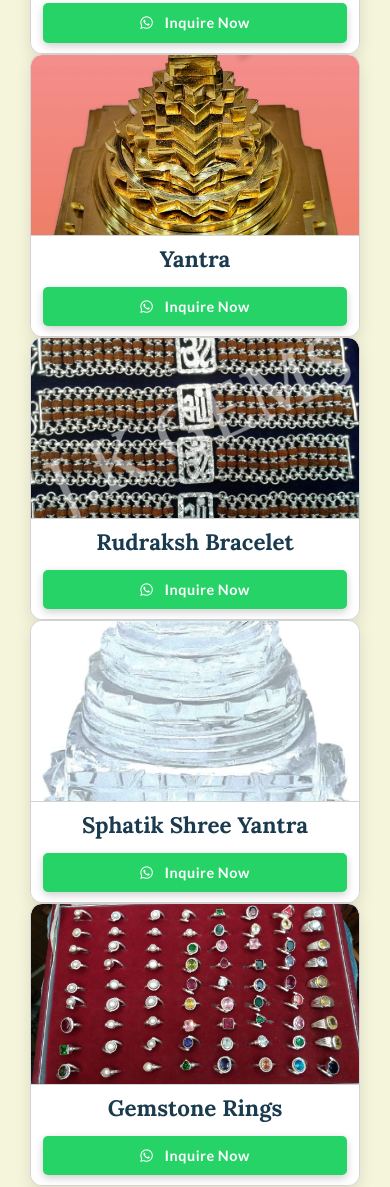
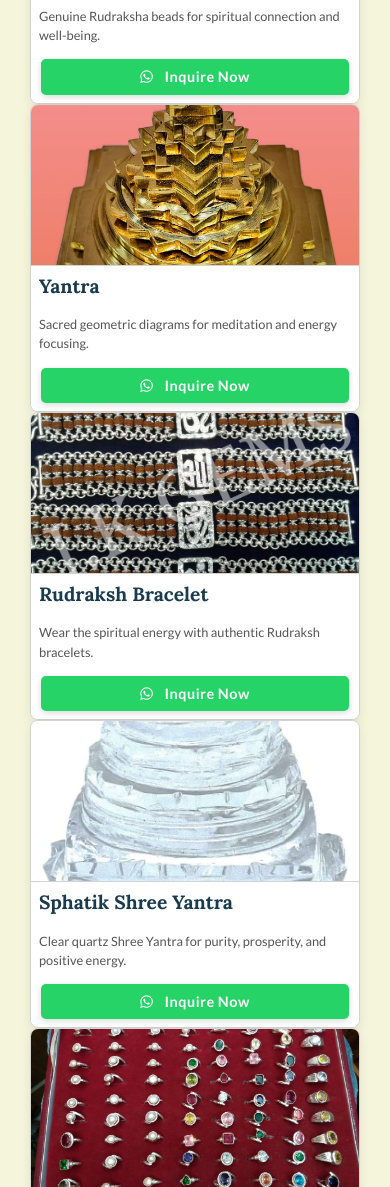
Before and after one commit to Jk-gems/JK-gems, a plain HTML site: page index.html in a window 390 px wide. Shown: the part 2390-3577 px from the top of the page. Drawn offline with Linux system fonts and the light colour scheme.

Commit message:
Update index.html

```diff
--- a/index.html
+++ b/index.html
@@ -308,77 +308,85 @@
         }
 
         .product {
-            /* REFINED CARD STYLE */
+            /* REFINED CARD STYLE - Amazon-like adjustments */
             border: 1px solid var(--border-neutral); /* Add a subtle border */
             padding: 0; /* Remove padding from card itself */
-            text-align: center;
+            text-align: left; /* Align text left like Amazon */
             background-color: var(--card-bg); /* Card background color */
-            border-radius: 12px; /* More rounded corners */
-            box-shadow: 0 6px 16px rgba(0, 0, 0, 0.1); /* Softer shadow */
-            transition: transform 0.4s ease-in-out, box-shadow 0.4s ease-in-out, border-color 0.3s ease; /* Add border transition */
-            display: flex; /* Intentional Layout */
+            border-radius: 8px; /* Slightly less rounded corners */
+            box-shadow: 0 4px 12px rgba(0, 0, 0, 0.08); /* Softer shadow */
+            transition: transform 0.3s ease, box-shadow 0.3s ease, border-color 0.3s ease;
+            display: flex;
             flex-direction: column;
-            overflow: hidden; /* Hide overflow from rounded corners */
+            overflow: hidden;
+            cursor: default; /* Change cursor */
         }
 
         .product:hover {
-            transform: translateY(-8px); /* Slightly less pronounced hover effect */
-            box-shadow: 0 12px 24px rgba(0, 0, 0, 0.15); /* More pronounced hover shadow */
+            transform: translateY(-4px); /* Subtle lift on hover */
+            box-shadow: 0 8px 18px rgba(0, 0, 0, 0.12); /* Slightly more pronounced hover shadow */
             border-color: var(--secondary-accent); /* Highlight border on hover */
         }
 
         .product img {
             width: 100%; /* Image fills card width */
-            height: 280px; /* Adjusted height */
-            object-fit: cover; /* Visuals: Ensures images cover the space */
-            margin-bottom: 0; /* Remove margin-bottom here */
-            border-top-left-radius: 11px; /* Slightly less radius than card to appear nested */
-            border-top-right-radius: 11px;
-            border-bottom: 1px solid var(--border-neutral); /* Add separation line below image */
-            box-shadow: none; /* Remove inner shadow here */
-            transition: transform 0.3s ease; /* Attention to Detail: Smooth animation */
+            height: 280px; /* Consistent height */
+            object-fit: cover; /* Ensures images cover the space */
+            margin-bottom: 0;
+            border-bottom: 1px solid var(--border-neutral);
+            transition: transform 0.3s ease;
+            cursor: zoom-in; /* Indicate image is clickable */
         }
 
          .product:hover img {
-             transform: scale(1.03); /* Slightly more zoom on hover */
+             transform: scale(1.02); /* Slightly more zoom on hover */
          }
 
         .product-info {
-            padding: 15px 20px 20px; /* Add padding inside the info area */
+            padding: 15px; /* Add padding inside the info area */
             display: flex;
             flex-direction: column;
             flex-grow: 1;
-             background-color: rgba(255, 255, 255, 0.9); /* Slightly transparent white background */
-             position: relative;
-             z-index: 2; /* Ensure it's above any subtle effects */
+            background-color: rgba(255, 255, 255, 0.95); /* Slightly transparent white background */
+            position: relative;
+            z-index: 2;
+            text-align: left; /* Ensure text alignment */
         }
 
         .product-info h3 {
             margin-top: 0;
-            margin-bottom: 10px; /* Reduced margin */
-            font-size: 1.7em; /* Visual Hierarchy */
-            color: var(--primary-dark); /* Product title color from new palette */
-            flex-grow: 1; /* Push button to the bottom */
+            margin-bottom: 8px; /* Reduced margin */
+            font-size: 1.5em; /* Slightly smaller title */
+            color: var(--primary-dark);
             font-weight: 700;
             font-family: 'Lora', serif;
         }
 
+        .product-info p.product-description {
+            font-size: 0.95em; /* Smaller font for description */
+            color: #555; /* Lighter grey for description */
+            margin-bottom: 15px; /* Space below description */
+            flex-grow: 1; /* Allow description to take up available space */
+            line-height: 1.5; /* Adjust line height for readability */
+        }
+
+
         /* Clear Calls to Action: WhatsApp button */
         .whatsapp-button {
             display: block;
-            width: calc(100% - 40px); /* Button width minus padding */
-            margin: 15px auto 0; /* Add top margin */
+            width: calc(100% - 30px); /* Button width minus padding */
+            margin: 10px auto 0; /* Center button and add margin */
             padding: 12px;
             background-color: var(--whatsapp-green); /* Standard WhatsApp green */
             color: white;
             text-decoration: none;
             border-radius: 5px;
-            font-size: 1.1em;
+            font-size: 1em; /* Slightly smaller button text */
             font-weight: 600;
             letter-spacing: 0.5px;
-            box-shadow: 0 3px 8px rgba(0, 0, 0, 0.2);
+            box-shadow: 0 2px 6px rgba(0, 0, 0, 0.15);
             text-align: center;
-            transition: background-color 0.3s ease, transform 0.1s ease, box-shadow 0.3s ease; /* Attention to Detail: Smooth animation */
+            transition: background-color 0.3s ease, transform 0.1s ease, box-shadow 0.3s ease;
         }
 
         .whatsapp-button i {
@@ -387,8 +395,8 @@
 
         .whatsapp-button:hover {
             background-color: var(--whatsapp-green-hover);
-            transform: translateY(-1px); /* Attention to Detail: Hover effect */
-            box-shadow: 0 4px 10px rgba(0, 0, 0, 0.3);
+            transform: translateY(-1px);
+            box-shadow: 0 3px 8px rgba(0, 0, 0, 0.25);
         }
 
          /* User-Friendly Navigation: Search function layout */
@@ -419,6 +427,41 @@
             border-color: var(--secondary-accent); /* Focus border with Gold Accent */
             box-shadow: inset 0 2px 6px rgba(0, 0, 0, 0.1), 0 0 8px rgba(197, 163, 107, 0.6); /* Focus shadow with Gold Accent */
             outline: none;
+        }
+
+        /* --- Image Modal/Lightbox --- */
+        #imageModal {
+            display: none; /* Initially hidden */
+            position: fixed;
+            top: 0;
+            left: 0;
+            width: 100%;
+            height: 100%;
+            background-color: rgba(0, 0, 0, 0.8); /* Dark overlay */
+            z-index: 9999; /* Make sure it's on top */
+            justify-content: center; /* Use flex for centering */
+            align-items: center; /* Use flex for centering */
+        }
+
+        #imageModal span { /* Close button */
+            position: absolute;
+            top: 20px;
+            right: 30px;
+            font-size: 40px;
+            color: white;
+            cursor: pointer;
+            transition: color 0.3s ease;
+        }
+
+        #imageModal span:hover {
+            color: var(--secondary-accent); /* Gold accent on hover */
+        }
+
+        #modalImage {
+            max-width: 90%;
+            max-height: 90%;
+            object-fit: contain; /* Ensure the whole image is visible */
+            box-shadow: 0 0 20px rgba(0, 0, 0, 0.5); /* Add shadow to image */
         }
 
 
@@ -476,14 +519,19 @@
                  height: 250px; /* Adjusted height */
              }
              .product-info {
-                 padding: 10px 15px 15px; /* Adjusted padding */
+                 padding: 12px; /* Adjusted padding */
              }
              .product-info h3 {
-                 font-size: 1.6em;
-                  margin-bottom: 8px; /* Reduced margin */
+                 font-size: 1.4em; /* Adjusted title size */
+                  margin-bottom: 6px; /* Reduced margin */
+             }
+             .product-info p.product-description {
+                 font-size: 0.9em;
+                 margin-bottom: 12px;
              }
              .whatsapp-button {
-                 margin-top: 10px; /* Reduced margin */
+                 margin-top: 8px; /* Reduced margin */
+                 padding: 10px;
              }
         }
 
@@ -519,24 +567,28 @@
              }
               /* Products grid adapts */
               .products .container {
-                grid-template-columns: repeat(auto-fit, minmax(240px, 1fr)); /* Adjusted minmax for 2+ columns */
+                grid-template-columns: repeat(auto-fit, minmax(220px, 1fr)); /* Adjusted minmax for smaller screens */
                 gap: 20px;
             }
              .product img {
-                 height: 200px; /* Adjusted height for smaller cards */
+                 height: 180px; /* Adjusted height for smaller cards */
              }
              .product-info {
-                 padding: 10px 15px 15px; /* Adjusted padding */
+                 padding: 10px; /* Adjusted padding */
              }
              .product-info h3 {
-                 font-size: 1.5em;
-                  margin-bottom: 8px; /* Reduced margin */
+                 font-size: 1.3em; /* Adjusted title size */
+                  margin-bottom: 5px; /* Reduced margin */
+             }
+             .product-info p.product-description {
+                 font-size: 0.85em;
+                 margin-bottom: 10px;
              }
             .whatsapp-button {
-                font-size: 1em;
-                padding: 10px;
-                width: calc(100% - 30px); /* Adjusted width calculation */
-                margin: 10px auto 0; /* Adjusted margin */
+                font-size: 0.95em;
+                padding: 8px;
+                width: calc(100% - 20px); /* Adjusted width calculation */
+                 margin: 8px auto 0; /* Adjusted margin */
             }
              .social-links a {
                 font-size: 28px; /* Adjusted icon size */
@@ -579,20 +631,24 @@
                 gap: 15px; /* Reduced gap */
             }
              .product img {
-                height: 180px; /* Reduced height */
+                height: 160px; /* Reduced height */
             }
              .product-info {
-                 padding: 8px 10px 10px; /* Adjusted padding */
+                 padding: 8px; /* Adjusted padding */
              }
              .product-info h3 {
-                 font-size: 1.4em;
-                 margin-bottom: 6px; /* Reduced margin */
+                 font-size: 1.2em; /* Adjusted title size */
+                 margin-bottom: 4px; /* Reduced margin */
+             }
+             .product-info p.product-description {
+                 font-size: 0.8em;
+                 margin-bottom: 8px;
              }
             .whatsapp-button {
                 font-size: 0.9em;
-                padding: 8px;
-                width: calc(100% - 20px); /* Adjusted width calculation */
-                 margin: 8px auto 0; /* Adjusted margin */
+                padding: 6px;
+                width: calc(100% - 16px); /* Adjusted width calculation */
+                 margin: 6px auto 0; /* Adjusted margin */
             }
              .social-links a {
                 font-size: 26px; /* Reduced icon size */
@@ -602,6 +658,7 @@
                 padding: 25px 10px;
              }
          }
+
 
     </style>
 </head>
@@ -657,7 +714,7 @@
                     <img src="IMG-20250516-WA0015.jpg" alt="Gem stones">
                     <div class="product-info">
                         <h3>Gem Stones</h3>
-                        <a href="https://wa.me/919723197899?text=Hello,%20I'm%20interested%20in%20Gem%20stones.%20Could%20you%20provide%20more%20details%20and%20pricing?" class="whatsapp-button" target="_blank" aria-label="Inquire about Gem Stones on WhatsApp"><i class="fab fa-whatsapp"></i> Inquire Now</a>
+                        <p class="product-description">Authentic, high-quality gemstones for astrological or personal use.</p> <a href="https://wa.me/919723197899?text=Hello,%20I'm%20interested%20in%20Gem%20stones.%20Could%20you%20provide%20more%20details%20and%20pricing?" class="whatsapp-button" target="_blank" aria-label="Inquire about Gem Stones on WhatsApp"><i class="fab fa-whatsapp"></i> Inquire Now</a>
                     </div>
                 </div>
 
@@ -665,7 +722,7 @@
                     <img src="IMG-20250516-WA0003.jpg" alt="Rudraksh">
                      <div class="product-info">
                         <h3>Rudraksh</h3>
-                        <a href="https://wa.me/919723197899?text=Hello,%20I'm%20interested%20in%20Rudraksh.%20Could%20you%20provide%20more%20details%20and%20pricing?" class="whatsapp-button" target="_blank" aria-label="Inquire about Rudraksh on WhatsApp"><i class="fab fa-whatsapp"></i> Inquire Now</a>
+                        <p class="product-description">Genuine Rudraksha beads for spiritual connection and well-being.</p> <a href="https://wa.me/919723197899?text=Hello,%20I'm%20interested%20in%20Rudraksh.%20Could%20you%20provide%20more%20details%20and%20pricing?" class="whatsapp-button" target="_blank" aria-label="Inquire about Rudraksh on WhatsApp"><i class="fab fa-whatsapp"></i> Inquire Now</a>
                     </div>
                 </div>
 
@@ -673,7 +730,7 @@
                     <img src="IMG-20250516-WA0001.jpg" alt="Yantra">
                      <div class="product-info">
                         <h3>Yantra</h3>
-                        <a href="https://wa.me/919723197899?text=Hello,%20I'm%20interested%20in%20Yantra.%20Could%20you%20provide%20more%20details%20and%20pricing?" class="whatsapp-button" target="_blank" aria-label="Inquire about Yantra on WhatsApp"><i class="fab fa-whatsapp"></i> Inquire Now</a>
+                        <p class="product-description">Sacred geometric diagrams for meditation and energy focusing.</p> <a href="https://wa.me/919723197899?text=Hello,%20I'm%20interested%20in%20Yantra.%20Could%20you%20provide%20more%20details%20and%20pricing?" class="whatsapp-button" target="_blank" aria-label="Inquire about Yantra on WhatsApp"><i class="fab fa-whatsapp"></i> Inquire Now</a>
                     </div>
                 </div>
 
@@ -681,7 +738,7 @@
                      <img src="IMG-20250516-WA0016.jpg" alt="Rudraksh Bracelet">
                       <div class="product-info">
                         <h3>Rudraksh Bracelet</h3>
-                        <a href="https://wa.me/919723197899?text=Hello,%20I'm%20interested%20in%20Rudraksh%20Bracelet.%20Could%20you%20provide%20more%20details%20and%20pricing?" class="whatsapp-button" target="_blank" aria-label="Inquire about Rudraksh Bracelet on WhatsApp"><i class="fab fa-whatsapp"></i> Inquire Now</a>
+                        <p class="product-description">Wear the spiritual energy with authentic Rudraksh bracelets.</p> <a href="https://wa.me/919723197899?text=Hello,%20I'm%20interested%20in%20Rudraksh%20Bracelet.%20Could%20you%20provide%20more%20details%20and%20pricing?" class="whatsapp-button" target="_blank" aria-label="Inquire about Rudraksh Bracelet on WhatsApp"><i class="fab fa-whatsapp"></i> Inquire Now</a>
                     </div>
                  </div>
 
@@ -689,7 +746,7 @@
                     <img src="61Fg6DsA4iL._AC_UF894,1000_QL80_.jpg" alt="Sphatik Shree Yantra">
                     <div class="product-info">
                         <h3>Sphatik Shree Yantra</h3>
-                        <a href="https://wa.me/919723197899?text=Hello,%20I'm%20interested%20in%20Sphatik%20Shree%20Yantra.%20Could%20you%20provide%20more%20details%20and%20pricing?" class="whatsapp-button" target="_blank" aria-label="Inquire about Sphatik Shree Yantra on WhatsApp"><i class="fab fa-whatsapp"></i> Inquire Now</a>
+                        <p class="product-description">Clear quartz Shree Yantra for purity, prosperity, and positive energy.</p> <a href="https://wa.me/919723197899?text=Hello,%20I'm%20interested%20in%20Sphatik%20Shree%20Yantra.%20Could%20you%20provide%20more%20details%20and%20pricing?" class="whatsapp-button" target="_blank" aria-label="Inquire about Sphatik Shree Yantra on WhatsApp"><i class="fab fa-whatsapp"></i> Inquire Now</a>
                     </div>
                 </div>
 
@@ -697,7 +754,7 @@
                     <img src="IMG-20250516-WA0011.jpg" alt="Gemstone Rings">
                     <div class="product-info">
                         <h3>Gemstone Rings</h3>
-                        <a href="https://wa.me/919723197899?text=Hello,%20I'm%20interested%20in%20Gemstone%20Rings.%20Could%20you%20provide%20more%20details%20and%20pricing?" class="whatsapp-button" target="_blank" aria-label="Inquire about Gemstone Rings on WhatsApp"><i class="fab fa-whatsapp"></i> Inquire Now</a>
+                        <p class="product-description">Beautiful rings featuring authentic gemstones for style and astrological benefits.</p> <a href="https://wa.me/919723197899?text=Hello,%20I'm%20interested%20in%20Gemstone%20Rings.%20Could%20you%20provide%20more%20details%20and%20pricing?" class="whatsapp-button" target="_blank" aria-label="Inquire about Gemstone Rings on WhatsApp"><i class="fab fa-whatsapp"></i> Inquire Now</a>
                     </div>
                 </div>
 
@@ -715,6 +772,11 @@
         </div>
     </footer>
 
+    <div id="imageModal">
+        <span class="close">&times;</span>
+        <img src="" id="modalImage" alt="Enlarged product image">
+    </div>
+
     <script>
         // User-Friendly Navigation: Simple product search functionality
         function searchProducts() {
@@ -725,7 +787,8 @@
 
             for (let i = 0; i < products.length; i++) {
                 const h3 = products[i].getElementsByTagName('h3')[0];
-                const textValue = h3.textContent || h3.innerText;
+                const description = products[i].getElementsByClassName('product-description')[0];
+                const textValue = (h3.textContent || h3.innerText) + ' ' + (description ? description.textContent || description.innerText : ''); // Include description in search
                 if (textValue.toUpperCase().indexOf(filter) > -1) {
                     products[i].style.display = "";
                 } else {
@@ -751,6 +814,46 @@
                 }
             });
         });
+
+        // Image Modal Functionality
+        // Get modal elements
+        const modal = document.getElementById('imageModal');
+        const modalImg = document.getElementById('modalImage');
+        const closeBtn = modal.querySelector('.close'); // Use the class for the close button
+
+        // Get all product images that should open the modal
+        const productImages = document.querySelectorAll('.product img');
+
+        // Add click listener to each product image
+        productImages.forEach(img => {
+            // No need to set cursor via JS if it's in CSS
+            img.addEventListener('click', function() {
+                modal.style.display = 'flex'; // Use flex to center
+                modalImg.src = this.src; // Set modal image source
+                modalImg.alt = this.alt; // Set modal image alt text for accessibility
+            });
+        });
+
+        // Add click listener to the close button
+        closeBtn.addEventListener('click', function() {
+            modal.style.display = 'none'; // Hide modal
+        });
+
+        // Add click listener to the modal background to close
+        modal.addEventListener('click', function(e) {
+            // Close only if clicking directly on the modal background
+            if (e.target === modal) {
+                modal.style.display = 'none';
+            }
+        });
+
+        // Optional: Close with Escape key
+        document.addEventListener('keydown', function(e) {
+            if (e.key === 'Escape' && modal.style.display === 'flex') {
+                modal.style.display = 'none';
+            }
+        });
+
 
         // Feature: Optional - Add a slight reveal animation on scroll
         const sections = document.querySelectorAll('.section');
```
